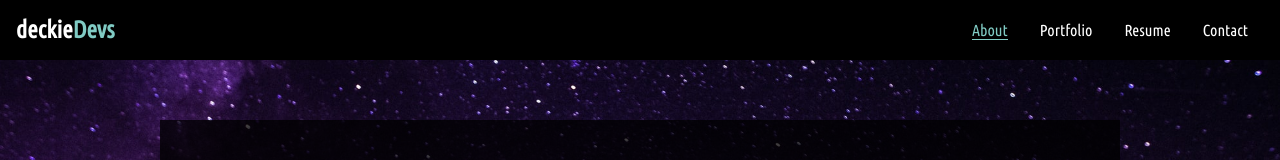
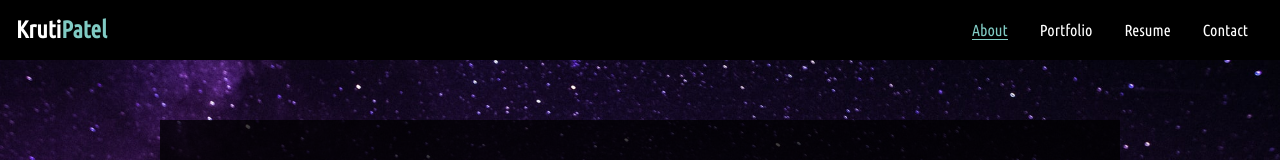
Before and after one commit to krutipatel07/React-Portfolio, a React (Create React App) app: page / in a window 1280 px wide. Shown: the top 160 px of the page. Built offline with nearby package versions, Linux system fonts and the light colour scheme.

Commit message:
add name and navigations in the nav bar

```diff
--- a/src/components/Nav/index.js
+++ b/src/components/Nav/index.js
@@ -14,7 +14,7 @@ function Nav(props) {
         <header className="flex-row justify-space-between px-2">
             <h2 className="flex-row my-2 align-center">
                 <a href="/">
-                    deckie<span className="text-primary">Devs</span>
+                    Kruti<span className="text-primary">Patel</span>
                 </a>
             </h2>
             <nav>
```
